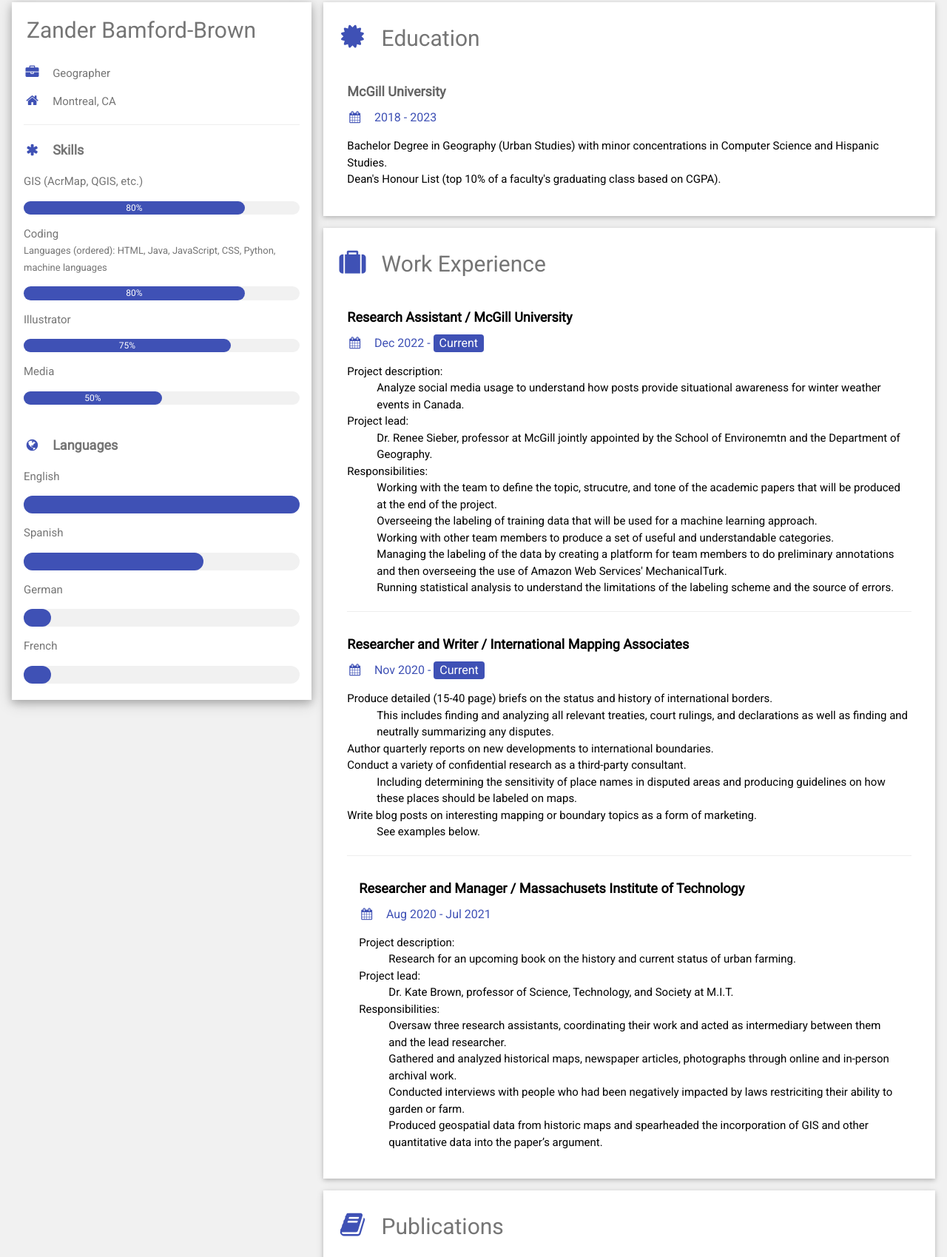
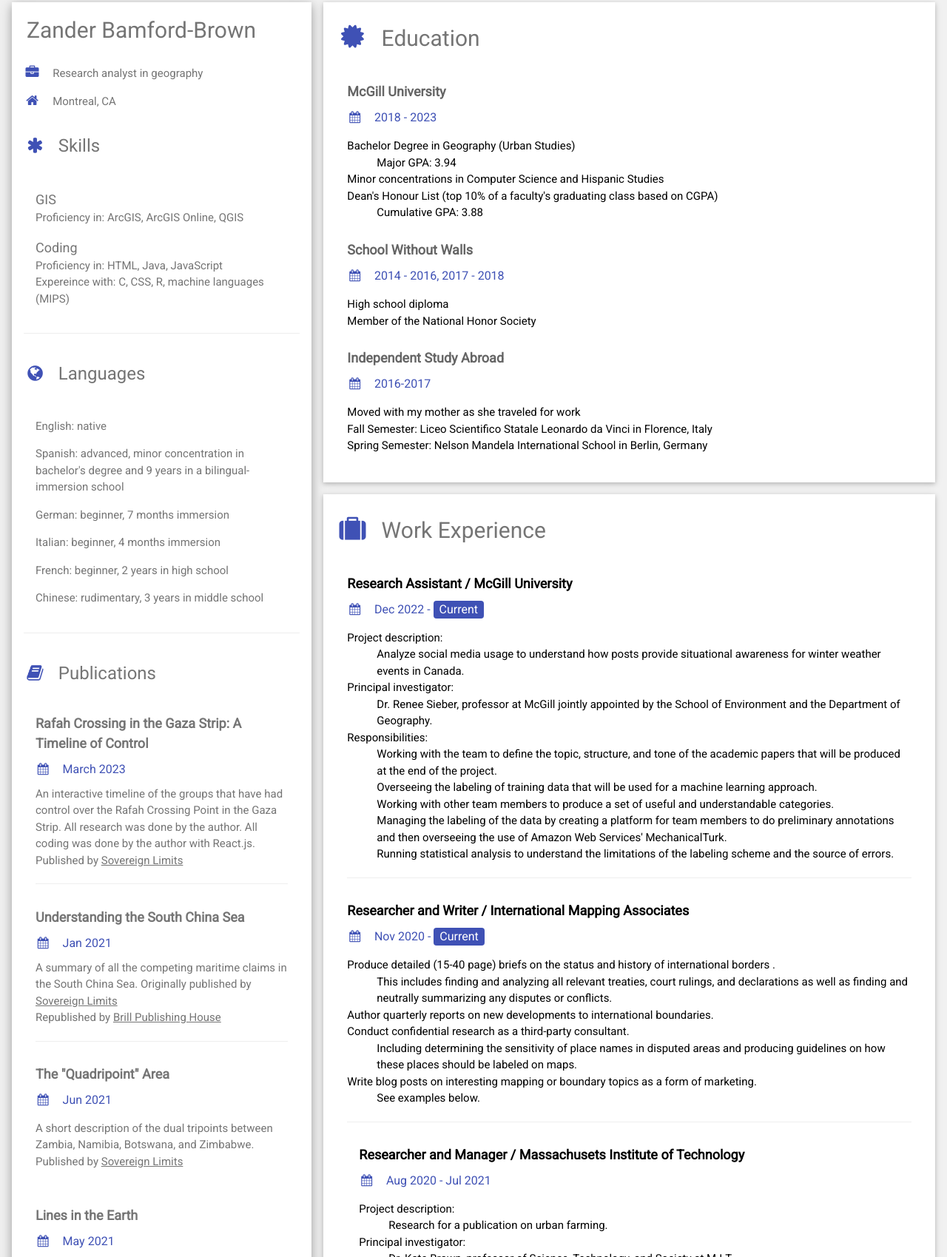
Before and after one commit to ZanderB-B/ZanderB-B.github.io, a plain HTML site: page index.html in a window 1280 px wide. Shown: the part 13-1712 px from the top of the page at 74% size. Drawn offline with nearby package versions, Linux system fonts and the light colour scheme.

Commit message:
Update index.html

```diff
--- a/index.html
+++ b/index.html
@@ -31,55 +31,74 @@ html,body,h1,h2,h3,h4,h5,h6 {font-family: "Roboto", sans-serif}
           </div>
         </div>
         <div class="w3-container">
-          <p><i class="fa fa-briefcase fa-fw w3-margin-right w3-large w3-text-indigo"></i>Geographer</p>
+          <p><i class="fa fa-briefcase fa-fw w3-margin-right w3-large w3-text-indigo"></i>Research analyst in geography</p>
           <p><i class="fa fa-home fa-fw w3-margin-right w3-large w3-text-indigo"></i>Montreal, CA</p>
         <!--  <p><i class="fa fa-envelope fa-fw w3-margin-right w3-large w3-text-indigo"></i>ex@mail.com</p>
           <p><i class="fa fa-phone fa-fw w3-margin-right w3-large w3-text-indigo"></i>1224435534</p>
         -->
+
+
+          <h3 class="w3-text-grey w3-padding-16"><i class="fa fa-asterisk fa-fw w3-margin-right w3-xlarge w3-text-indigo"></i>Skills</h3>
+          <div class="w3-container">
+            <p><font size="+1">GIS </font><br>
+              <font size=""> Proficiency in: ArcGIS, ArcGIS Online, QGIS</font></p>
+              <p><font size="+1">Coding</font><br>
+                <font size=""> Proficiency in: HTML, Java, JavaScript<br>
+                  Expereince with: C, CSS, R, machine languages (MIPS)</font></p>
+          </div>
           <hr>
 
-          <p class="w3-large"><b><i class="fa fa-asterisk fa-fw w3-margin-right w3-text-indigo"></i>Skills</b></p>
-          <p>GIS (AcrMap, QGIS, etc.)</p>
-          <div class="w3-light-grey w3-round-xlarge w3-small">
-            <div class="w3-container w3-center w3-round-xlarge w3-indigo" style="width:80%">80%</div>
+          <h3 class="w3-text-grey w3-padding-16"><i class="fa fa-globe fa-fw w3-margin-right w3-xlarge w3-text-indigo"></i>Languages</h3>
+          <div class="w3-container">
+          <p>English: native </p>
+          <p>Spanish: advanced, minor concentration in bachelor's degree and 9 years in a bilingual-immersion school </p>
+          <p>German: beginner, 7 months immersion </p>
+          <p>Italian: beginner, 4 months immersion </p>
+          <p>French: beginner, 2 years in high school </p>
+          <p>Chinese: rudimentary, 3 years in middle school </p>
+        </div>
+<hr>
+
+            <h3 class="w3-text-grey w3-padding-16"><i class="fa fa-book fa-fw w3-margin-right w3-xlarge w3-text-indigo"></i>Publications</h3>
+            <div class="w3-container">
+              <h5 class=""><b>Rafah Crossing in the Gaza Strip: A Timeline of Control</b></h5>
+              <h6 class="w3-text-indigo"><i class="fa fa-calendar fa-fw w3-margin-right"></i>March 2023</h6>
+              An interactive timeline of the groups that have had control over the Rafah Crossing Point in the Gaza Strip. All research was done by the author. All coding was done by the author with React.js.<br>
+              Published by <a href="https://sovereignlimits.com/blog/a-timeline-of-control-over-the-rafah-crossing-point" target="_blank">Sovereign Limits</a>
+              <hr>
+            </div>
+            <div class="w3-container">
+              <h5 class=""><b>Understanding the South China Sea</b></h5>
+              <h6 class="w3-text-indigo"><i class="fa fa-calendar fa-fw w3-margin-right"></i>Jan 2021</h6>
+              A summary of all the competing maritime claims in the South China Sea.
+              Originally published by <a href="https://sovereignlimits.com/blog/understanding-the-south-china-sea" target="_blank">Sovereign Limits</a><br>
+              Republished by <a href="https://blog.brill.com/display/post/guest-post/sovereign-limits--understanding-the-south-china-sea.xml" target="_blank">Brill Publishing House</a>
+              <hr>
+            </div>
+
+            <div class="w3-container">
+              <h5 class=""><b>The "Quadripoint" Area</b></h5>
+              <h6 class="w3-text-indigo"><i class="fa fa-calendar fa-fw w3-margin-right"></i>Jun 2021</h6>
+              <p>A short description of the dual tripoints between Zambia, Namibia, Botswana, and Zimbabwe.<br>
+              Published by <a href="https://sovereignlimits.com/blog/the-quadripoint-area" target="_blank">Sovereign Limits</a></p>
+              <br>
+            </div>
+          <div class="w3-container">
+            <h5 class=""><b>Lines in the Earth</b></h5>
+            <h6 class="w3-text-indigo"><i class="fa fa-calendar fa-fw w3-margin-right"></i>May 2021</h6>
+            A brief analysis of how atlases can distort perceptions of the neighborhoods they represent.<br>
+            Published by <a href="https://internationalmapping.com/blog/lines-in-the-earth/" target="_blank">International Mapping</a>
+            <hr>
           </div>
-          <p>Coding<br>
-          <font size="-1">Languages (ordered): HTML, Java, JavaScript, CSS, Python, machine languages </font></p>
-          <div class="w3-light-grey w3-round-xlarge w3-small">
-            <div class="w3-container w3-center w3-round-xlarge w3-indigo" style="width:80%">
-              <div class="w3-center w3-text-white">80%</div>
-            </div>
-          </div>
-          <p>Illustrator</p>
-          <div class="w3-light-grey w3-round-xlarge w3-small">
-            <div class="w3-container w3-center w3-round-xlarge w3-indigo" style="width:75%">75%</div>
-          </div>
-          <p>Media</p>
-          <div class="w3-light-grey w3-round-xlarge w3-small">
-            <div class="w3-container w3-center w3-round-xlarge w3-indigo" style="width:50%">50%</div>
-          </div>
-          <br>
-
-          <p class="w3-large w3-text-theme"><b><i class="fa fa-globe fa-fw w3-margin-right w3-text-indigo"></i>Languages</b></p>
-          <p>English</p>
-          <div class="w3-light-grey w3-round-xlarge">
-            <div class="w3-round-xlarge w3-indigo" style="height:24px;width:100%"></div>
-          </div>
-          <p>Spanish</p>
-          <div class="w3-light-grey w3-round-xlarge">
-            <div class="w3-round-xlarge w3-indigo" style="height:24px;width:65%"></div>
-          </div>
-          <p>German</p>
-          <div class="w3-light-grey w3-round-xlarge">
-            <div class="w3-round-xlarge w3-indigo" style="height:24px;width:10%"></div>
-          </div>
-          <p>French</p>
-          <div class="w3-light-grey w3-round-xlarge">
-            <div class="w3-round-xlarge w3-indigo" style="height:24px;width:10%"></div>
+          <div class="w3-container">
+            <h5 class=""><b>Using Baist Atlases</b></h5>
+            <h6 class="w3-text-indigo"><i class="fa fa-calendar fa-fw w3-margin-right"></i>Apr 2021</h6>
+            A story map discussing the usefulness and problems of the historical Baist Atlases.<br>
+            Published by <a href="https://storymaps.arcgis.com/stories/4bf77e2779984abb82ca3e6b9f9765e4" target="_blank">Sovereign Limits</a>
           </div>
           <br>
         </div>
-      </div><br>
+      </div>
 
     <!-- End Left Column -->
     </div>
@@ -91,8 +110,27 @@ html,body,h1,h2,h3,h4,h5,h6 {font-family: "Roboto", sans-serif}
         <div class="w3-container">
           <h5 class="w3-opacity"><b>McGill University</b></h5>
           <h6 class="w3-text-indigo"><i class="fa fa-calendar fa-fw w3-margin-right"></i>2018 - 2023</h6>
-          <p>Bachelor Degree in Geography (Urban Studies) with minor concentrations in Computer Science and Hispanic Studies.<br>
-            Dean's Honour List (top 10% of a faculty's graduating class based on CGPA).
+          <p><dl><dt>Bachelor Degree in Geography (Urban Studies)</dt>
+            <dd>Major GPA: 3.94</dd>
+            Minor concentrations in Computer Science and Hispanic Studies<br>
+            <dt>Dean's Honour List (top 10% of a faculty's graduating class based on CGPA)</dt>
+              <dd>Cumulative GPA: 3.88</dd>
+            </dl>
+          </p>
+        </div>
+        <div class="w3-container">
+          <h5 class="w3-opacity"><b>School Without Walls</b></h5>
+          <h6 class="w3-text-indigo"><i class="fa fa-calendar fa-fw w3-margin-right"></i>2014 - 2016, 2017 - 2018</h6>
+          <p>High school diploma <br>
+            Member of the National Honor Society
+          </p>
+        </div>
+        <div class="w3-container">
+          <h5 class="w3-opacity"><b>Independent Study Abroad</b></h5>
+          <h6 class="w3-text-indigo"><i class="fa fa-calendar fa-fw w3-margin-right"></i>2016-2017</h6>
+          <p>Moved with my mother as she traveled for work <br>
+            Fall Semester: Liceo Scientifico Statale Leonardo da Vinci in Florence, Italy <br>
+            Spring Semester: Nelson Mandela International School in Berlin, Germany <br>
           </p><br>
         </div>
       </div>
@@ -104,10 +142,10 @@ html,body,h1,h2,h3,h4,h5,h6 {font-family: "Roboto", sans-serif}
           <dl>
             <dt>Project description: </dt>
               <dd>Analyze social media usage to understand how posts provide situational awareness for winter weather events in Canada.</dd>
-            <dt>Project lead: </dt>
-              <dd>Dr. Renee Sieber, professor at McGill jointly appointed by the School of Environemtn and the Department of Geography.</dd>
+            <dt>Principal investigator: </dt>
+              <dd>Dr. Renee Sieber, professor at McGill jointly appointed by the School of Environment and the Department of Geography.</dd>
             <dt>Responsibilities:</dt>
-              <dd>Working with the team to define the topic, strucutre, and tone of the academic papers that will be produced at the end of the project.</dd>
+              <dd>Working with the team to define the topic, structure, and tone of the academic papers that will be produced at the end of the project.</dd>
               <dd>Overseeing the labeling of training data that will be used for a machine learning approach.</dd>
               <dd>Working with other team members to produce a set of useful and understandable categories.</dd>
               <dd>Managing the labeling of the data by creating a platform for team members to do preliminary annotations and then overseeing the use of Amazon Web Services' MechanicalTurk.</dd>
@@ -126,10 +164,10 @@ html,body,h1,h2,h3,h4,h5,h6 {font-family: "Roboto", sans-serif}
           <p><div class="b,strong">
           <dl class="">
 
-            <dt>Produce detailed (15-40 page) briefs on the status and history of international borders. </dt>
-              <dd>This includes finding and analyzing all relevant treaties, court rulings, and declarations as well as finding and neutrally summarizing any disputes.</dd>
+            <dt>Produce detailed (15-40 page) briefs on the status and history of international borders . </dt>
+              <dd>This includes finding and analyzing all relevant treaties, court rulings, and declarations as well as finding and neutrally summarizing any disputes or conflicts.</dd>
             <dt>Author quarterly reports on new developments to international boundaries.</dt>
-            <dt>Conduct a variety of confidential research as a third-party consultant.</dt>
+            <dt>Conduct confidential research as a third-party consultant.</dt>
               <dd>Including determining the sensitivity of place names in disputed areas and producing guidelines on how these places should be labeled on maps.</dd>
             <dt>Write blog posts on interesting mapping or boundary topics as a form of marketing.</dt>
             <dd>See examples below.</dd>
@@ -141,19 +179,58 @@ html,body,h1,h2,h3,h4,h5,h6 {font-family: "Roboto", sans-serif}
           <h6 class="w3-text-indigo"><i class="fa fa-calendar fa-fw w3-margin-right"></i>Aug 2020 - Jul 2021</h6>
           <dl class="">
             <dt>Project description: </dt>
-              <dd> Research for an upcoming book on the history and current status of urban farming.</dd>
-            <dt>Project lead: </dt>
+              <dd> Research for a publication on urban farming.</dd>
+            <dt>Principal investigator: </dt>
               <dd>Dr. Kate Brown, professor of Science, Technology, and Society at M.I.T.</dd>
             <dt>Responsibilities:</dt>
-              <dd>Oversaw three research assistants, coordinating their work and acted as intermediary between them and the lead researcher.<dd>
-              <dd>Gathered and analyzed historical maps, newspaper articles, photographs through online and in-person archival work.</dd>
+              <dd>Oversaw three research assistants, coordinating their work and acted as intermediary between them and the principal investigator.<dd>
+              <dd>Worked in online and in-person in federal, municipal, and private archives to gather and analyze historical maps, newspaper articles, and photographs.</dd>
               <dd>Conducted interviews with people who had been negatively impacted by laws restriciting their ability to garden or farm.</dd>
               <dd>Produced geospatial data from historic maps and spearheaded the incorporation of GIS and other quantitative data into the paper’s argument.</dd>
           </dl>
-          <br>
+          <hr>
         </div>
+
+        <div class="w3-container">
+          <h5 class="w3"><b>Volunteer Organizer / United We Dream</b></h5>
+          <h6 class="w3-text-indigo"><i class="fa fa-calendar fa-fw w3-margin-right"></i> 2017 - 2018</h6>
+          <dl class="">
+            <dt>Organization Description:</dt>
+              <dd>United We Dream was a nonprofit that advocated for the rights of undocumented immigrant youth, especially DREAMers.</dd>
+            <dt>Responsibilities:</dt>
+              <dd>Led a walkout of roughly 300 students.</dd>
+              <dd>Participated in the planning, recruiting, and executing of protests and marches.</dd>
+          </dl>
+          <hr>
+        </div>
+
+        <div class="w3-container">
+          <h5 class="w3"><b>Kitchen Helper / Poutineville</b></h5>
+          <h6 class="w3-text-indigo"><i class="fa fa-calendar fa-fw w3-margin-right"></i> Aug 2020 - Jan 2021</h6>
+            Worked cutting potatoes, cleaning dishes, cooking on the line, and cleaning/preparing for health inspections
+          <hr>
+        </div>
+
+        <div class="w3-container">
+          <h5 class="w3"><b>Construction/ Review Development</b></h5>
+          <h6 class="w3-text-indigo"><i class="fa fa-calendar fa-fw w3-margin-right"></i> May 2019 - Aug 2019</h6>
+          Made and installed custom kitchen cabinets from scratch <br>
+          Assisted with home remodels which included everything from building indoor pools to prep work for other employees
+          <hr>
+        </div>
+
+        <div class="w3-container">
+          <h5 class="w3"><b> Server/ Craft Kombucha</b></h5>
+          <h6 class="w3-text-indigo"><i class="fa fa-calendar fa-fw w3-margin-right"></i> 2016 - 2018</h6>
+          Served on-tap kombucha
+          Maintained and serviced equipment
+          Assisted with orientation and training of new employees
+        </div>
+
+        <br>
       </div>
     </div>
+   <!--
       <div class="w3-container w3-card w3-white w3-margin-bottom">
         <h2 class="w3-text-grey w3-padding-16"><i class="fa fa-book fa-fw w3-margin-right w3-xxlarge w3-text-indigo"></i>Publications</h2>
         <div class="w3-container">
@@ -195,7 +272,7 @@ html,body,h1,h2,h3,h4,h5,h6 {font-family: "Roboto", sans-serif}
       </div>
     </div>
 
-
+-->
 
 
     <!-- End Right Column -->
```
